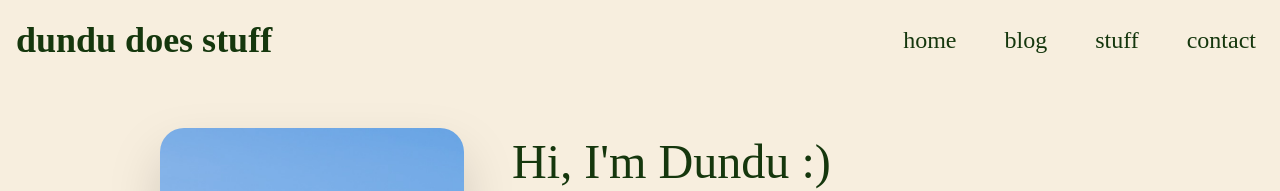
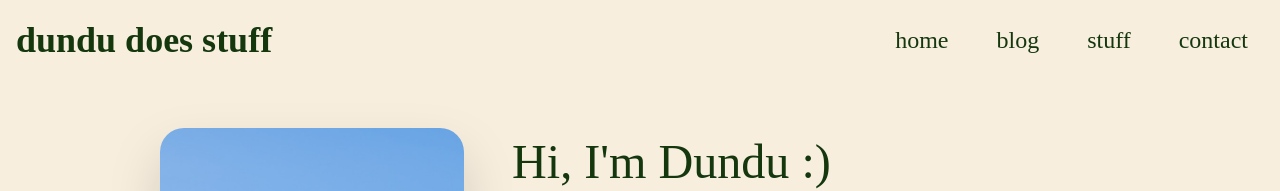
Before and after one commit to DoctorSong16/DoctorSong16.github.io, an Astro site: page / in a window 1280 px wide. Shown: the top 191 px of the page. Built offline with nearby package versions, Linux system fonts and the light colour scheme; Astro itself is replaced by a stand-in of ours.

Commit message:
Animate and refine the desktop nav hover effect
- The hover box now fades in (100ms background and shadow transition) instead of
  popping in; reduced-motion users get no transition.
- Add a foreground-colour tint on hover so it's visible in dark mode, where the
  inset shadow alone was nearly invisible.
- Widen the horizontal padding of the box (px-4) and shrink the gap between
  items to match, so the text positions don't change.

Co-Authored-By: Claude Sonnet 5.5 <noreply@anthropic.com>

```diff
--- a/src/components/Navbar.astro
+++ b/src/components/Navbar.astro
@@ -43,10 +43,10 @@ const bar = `absolute inset-x-2.5 top-1/2 -mt-px h-0.5 rounded-full bg-current $
 
     <!-- On desktop, we just use a navbar. -->
     <div class="hidden w-full md:block md:w-auto">
-      <ul class="mt-4 flex flex-col rounded-lg border p-4 font-medium md:mt-0 md:flex-row md:space-x-8 md:border-0 md:p-0 rtl:space-x-reverse">
+      <ul class="mt-4 flex flex-col rounded-lg border p-4 font-medium md:mt-0 md:flex-row md:space-x-4 md:border-0 md:p-0 rtl:space-x-reverse">
         {
           menuItems.map((item) => (
-            <li class="p-2 hover:rounded-md hover:shadow-inner">
+            <li class="rounded-md bg-foreground/0 px-4 py-2 shadow-[inset_0_2px_4px_0_transparent] transition-[background-color,box-shadow] duration-100 ease-out hover:bg-foreground/10 hover:shadow-[inset_0_2px_4px_0_rgb(0_0_0/0.15)] motion-reduce:transition-none dark:hover:bg-foreground/15 dark:hover:shadow-[inset_0_2px_6px_0_rgb(0_0_0/0.6)]">
               <a
                 href={item.path}
                 class="block rounded-sm px-3 py-2 text-2xl md:p-0"
```
